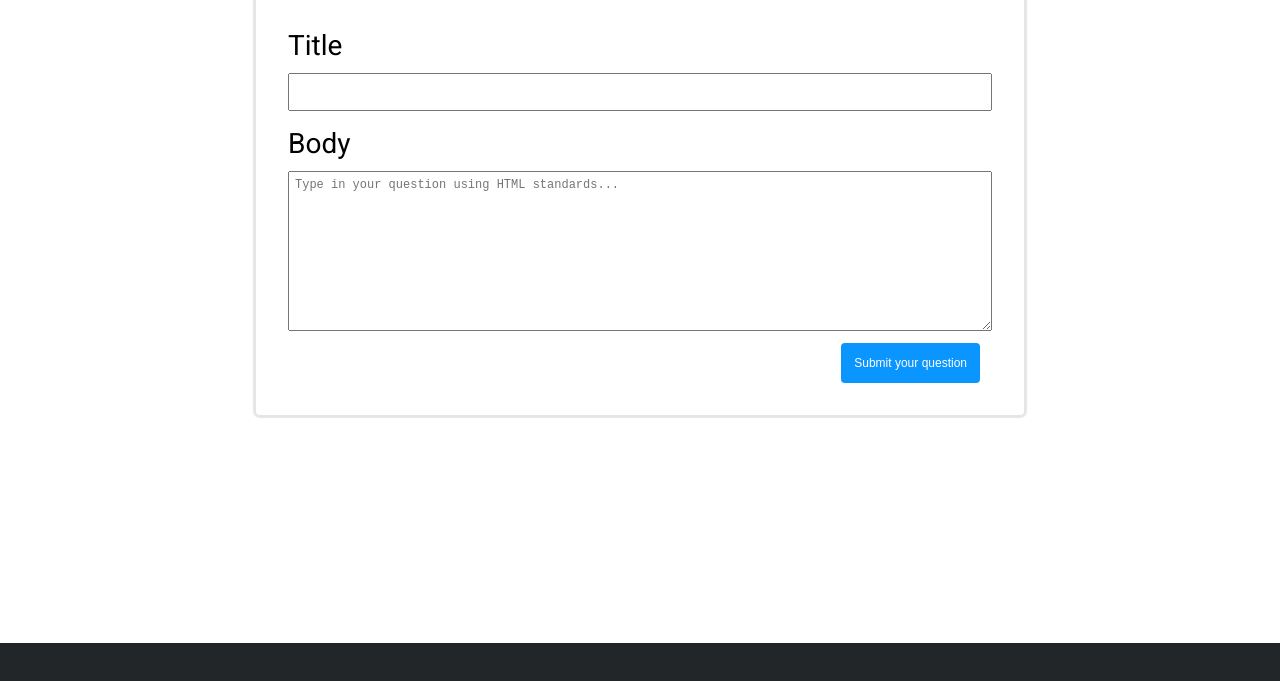
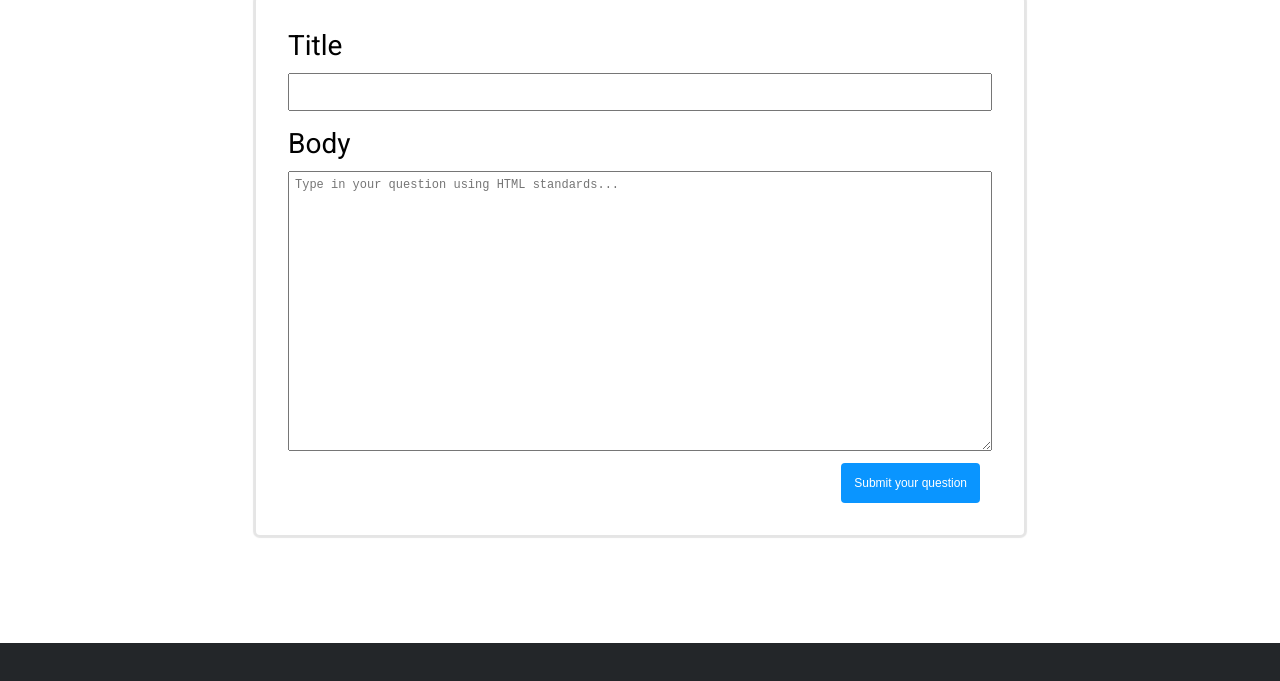
Before and after one commit to BaptisteMartinet/simple-blog, a website: page public/ask/create.html in a window 1280 px wide. Shown: the part 157-838 px from the top of the page. Drawn offline with Linux system fonts and the light colour scheme; no server answers.

Commit message:
feat(public): change post default body height

```diff
--- a/public/styles/ask-create.css
+++ b/public/styles/ask-create.css
@@ -37,7 +37,7 @@
 .question-form > #question-body {
   width: 100%;
   resize: vertical;
-  min-height: 20vh;
+  min-height: 35vh;
   padding: .5em;
   font-size: var(--fs-400);
 }
--- a/public/styles/ask-update.css
+++ b/public/styles/ask-update.css
@@ -37,7 +37,7 @@
 .question-form > #question-body {
   width: 100%;
   resize: vertical;
-  min-height: 20vh;
+  min-height: 35vh;
   padding: .5em;
   font-size: var(--fs-400);
 }
```
